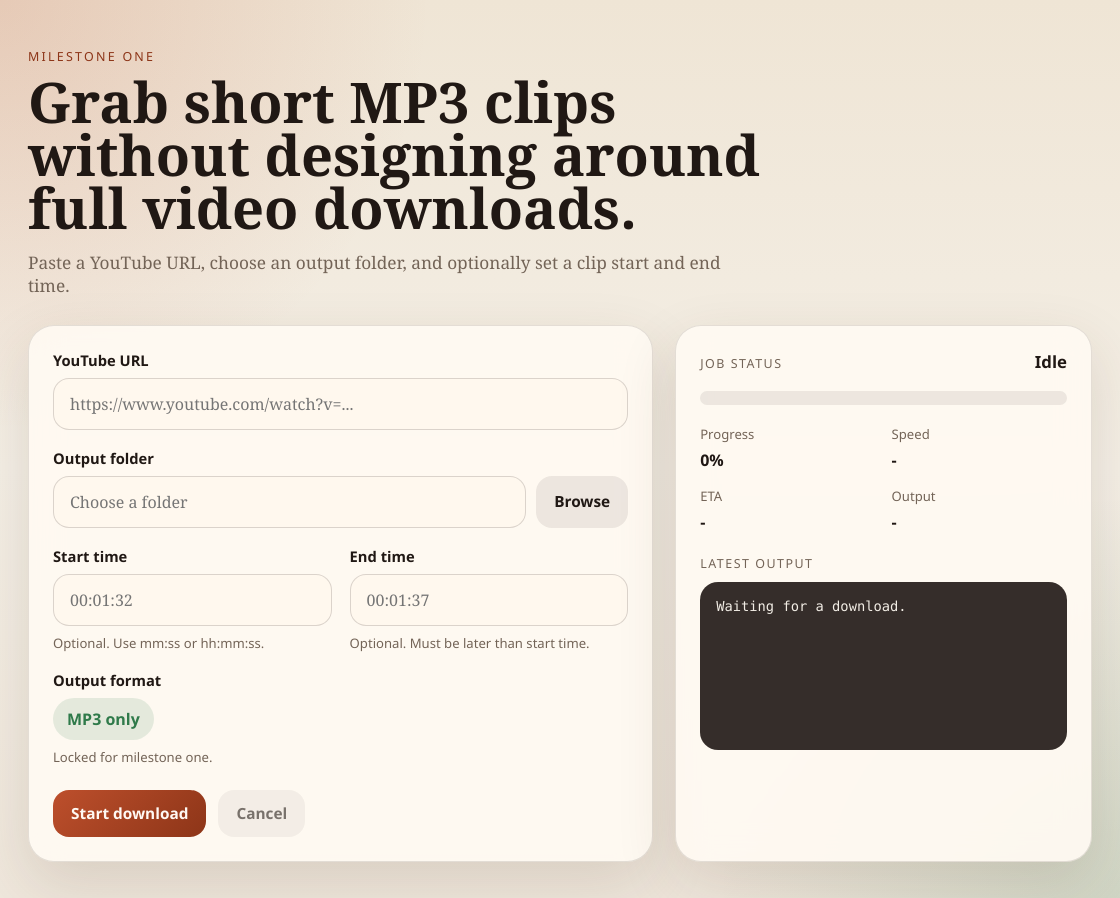
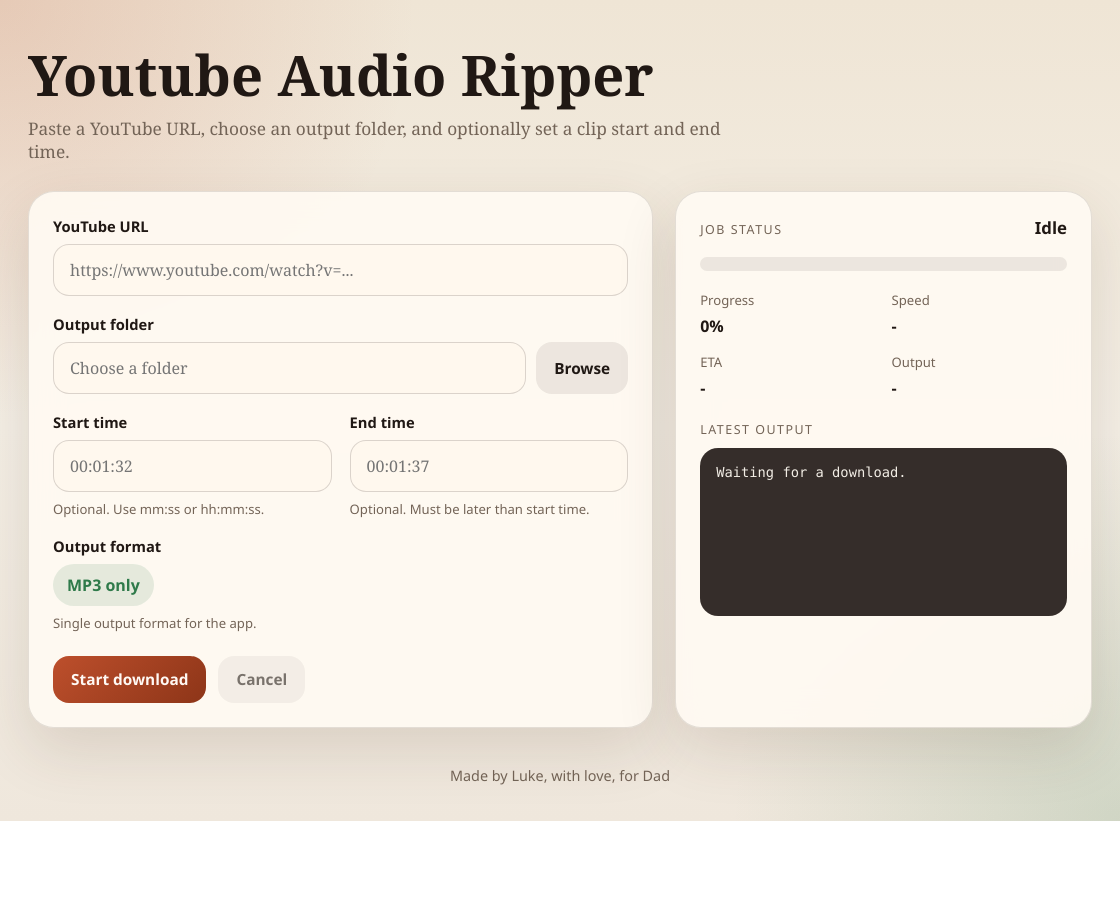
Before and after one commit to lkbviking/Youtube-Audio-Ripper, an Electron app: page src/renderer/index.html in a window 1120 px wide. After the commit the page ends 821 px from the top, so only its background shows below. Drawn offline with Linux system fonts and the light colour scheme; no server answers.

Commit message:
cleaned UI

```diff
--- a/src/renderer/index.html
+++ b/src/renderer/index.html
@@ -19,8 +19,7 @@
       </section>
 
       <section class="hero">
-        <p class="eyebrow">Milestone One</p>
-        <h1>Grab short MP3 clips without designing around full video downloads.</h1>
+        <h1>Youtube Audio Ripper</h1>
         <p class="lede">
           Paste a YouTube URL, choose an output folder, and optionally set a clip start and end time.
         </p>
@@ -56,7 +55,7 @@
           <div class="field format-lock">
             <label>Output format</label>
             <div class="format-pill">MP3 only</div>
-            <p class="hint">Locked for milestone one.</p>
+            <p class="hint">Single output format for the app.</p>
           </div>
 
           <div class="actions wide">
@@ -100,6 +99,10 @@
           </div>
         </aside>
       </section>
+
+      <footer class="footer-note">
+        <p>Made by Luke, with love, for Dad</p>
+      </footer>
     </main>
 
     <script src="./app.js"></script>
--- a/src/renderer/styles.css
+++ b/src/renderer/styles.css
@@ -81,18 +81,9 @@ body {
   flex: 0 0 auto;
 }
 
-.eyebrow,
 .status-label,
 .hint {
   font-family: 'Segoe UI', Tahoma, sans-serif;
-}
-
-.eyebrow {
-  margin: 0 0 10px;
-  text-transform: uppercase;
-  letter-spacing: 0.18em;
-  font-size: 0.78rem;
-  color: var(--accent-dark);
 }
 
 .hero h1 {
@@ -291,6 +282,19 @@ button:disabled {
   white-space: pre-wrap;
 }
 
+.footer-note {
+  margin-top: 28px;
+  padding: 10px 4px 0;
+  text-align: center;
+}
+
+.footer-note p {
+  margin: 0;
+  font-family: 'Segoe UI', Tahoma, sans-serif;
+  font-size: 0.9rem;
+  color: var(--muted);
+}
+
 @media (max-width: 920px) {
   .shell {
     padding: 26px 16px 20px;
```
